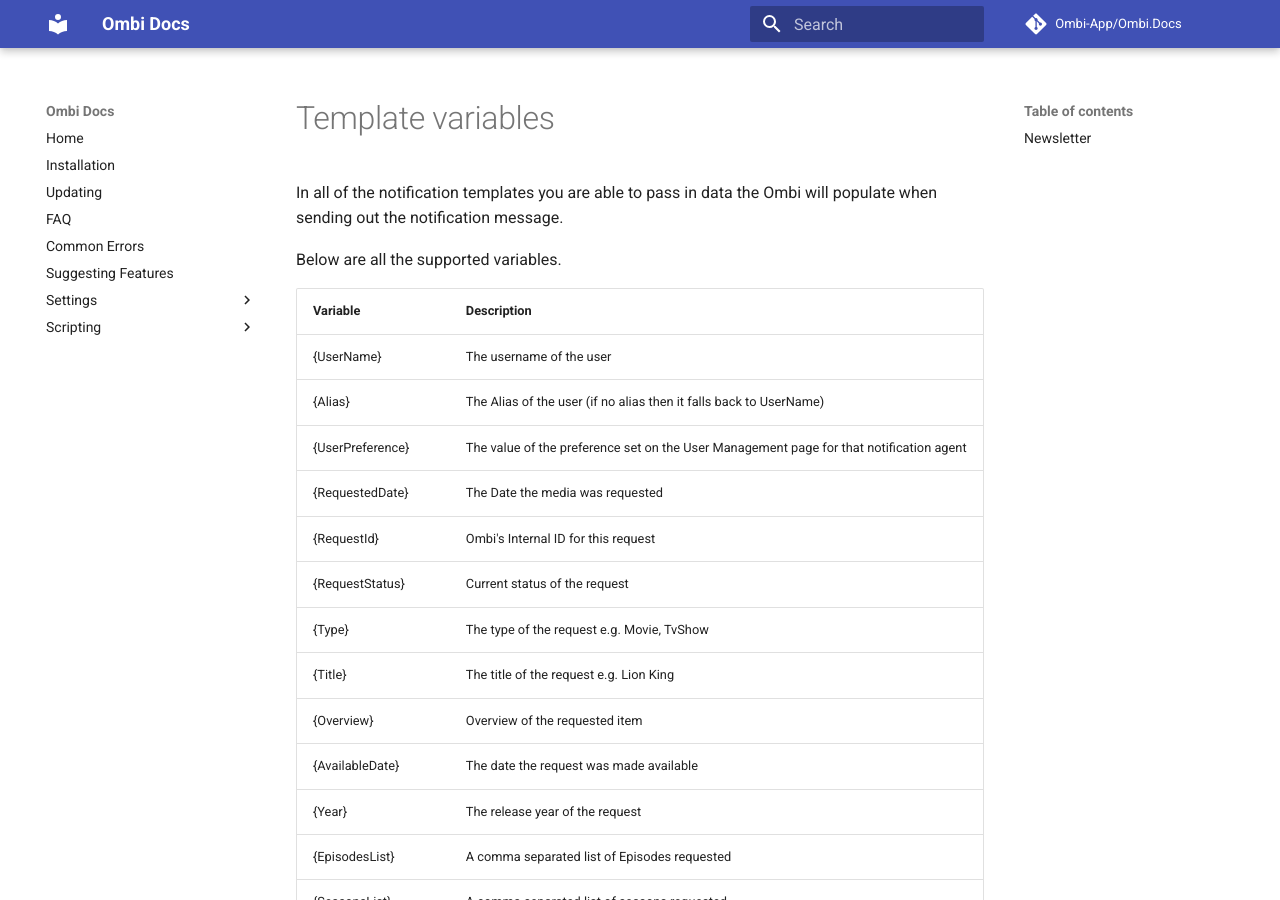
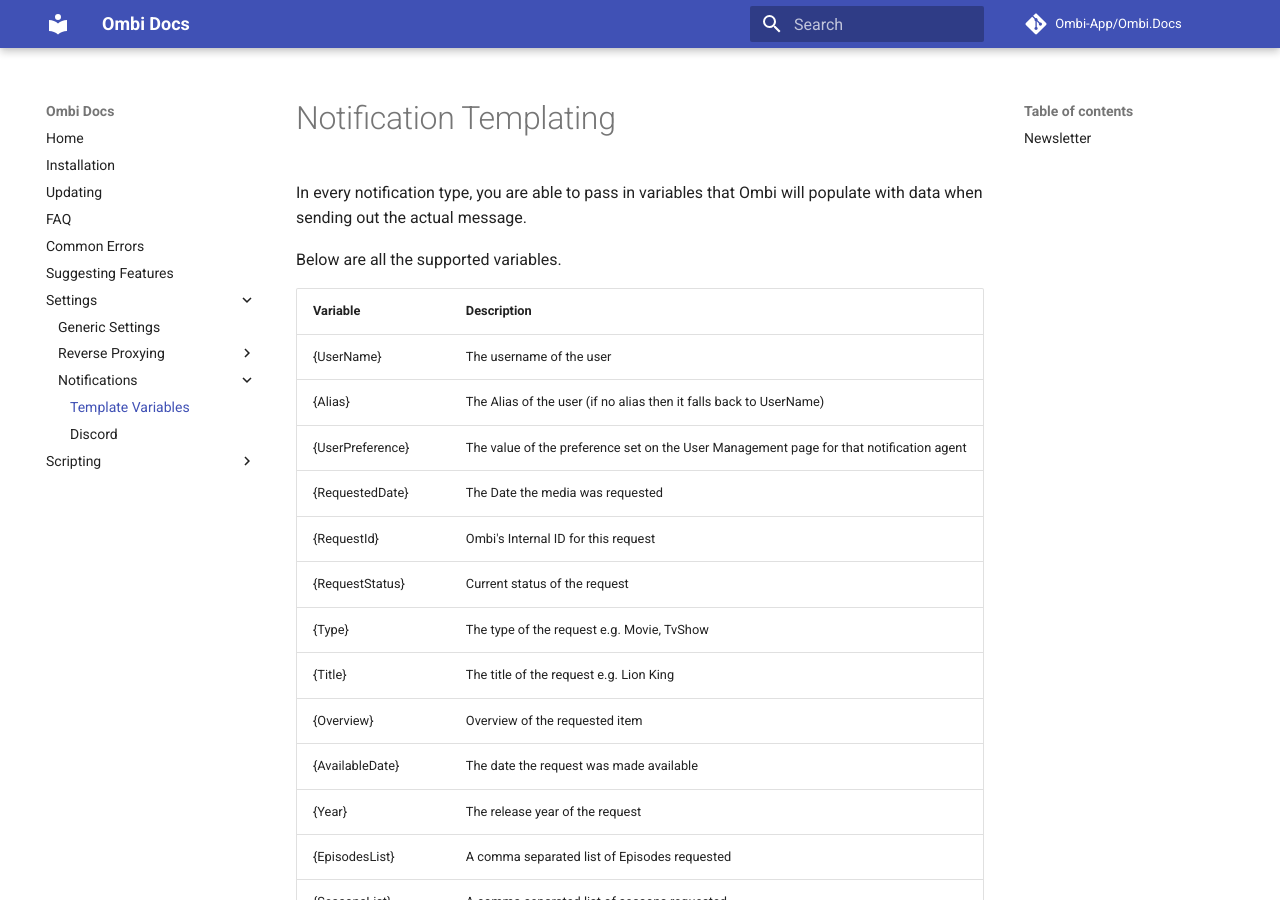
Before and after one commit to Ombi-app/Ombi.Docs, an MkDocs documentation site: the page built from docs/settings/notifications/template-variables.md, in a window 1280 px wide and 900 px high. Built offline with MkDocs 1.6.1 and Material for MkDocs 9.7.7, drawn with Linux system fonts in a browser that asks for light colours; comment, search, counter and statistics services are not loaded.

Commit message:
Adjust mkdocs (add template) Add template

```diff
--- a/docs/settings/notifications/template-variables.md
+++ b/docs/settings/notifications/template-variables.md
@@ -1,4 +1,6 @@
-In all of the notification templates you are able to pass in data the Ombi will populate when sending out the notification message.
+# Notification Templating
+
+In every notification type, you are able to pass in variables that Ombi will populate with data when sending out the actual message.
 
 Below are all the supported variables.
 
--- a/mkdocs.yml
+++ b/mkdocs.yml
@@ -47,6 +47,7 @@
         V4: settings/reverse-proxy/v4.md
         Examples: settings/reverse-proxy/examples.md
     - Notifications:
+        Template Variables: settings/notifications/template-variables.md
         Discord: settings/notifications/discord.md
   - Scripting:
       Ombi & Tautulli: scripting/ombi-tautulli.md
```
